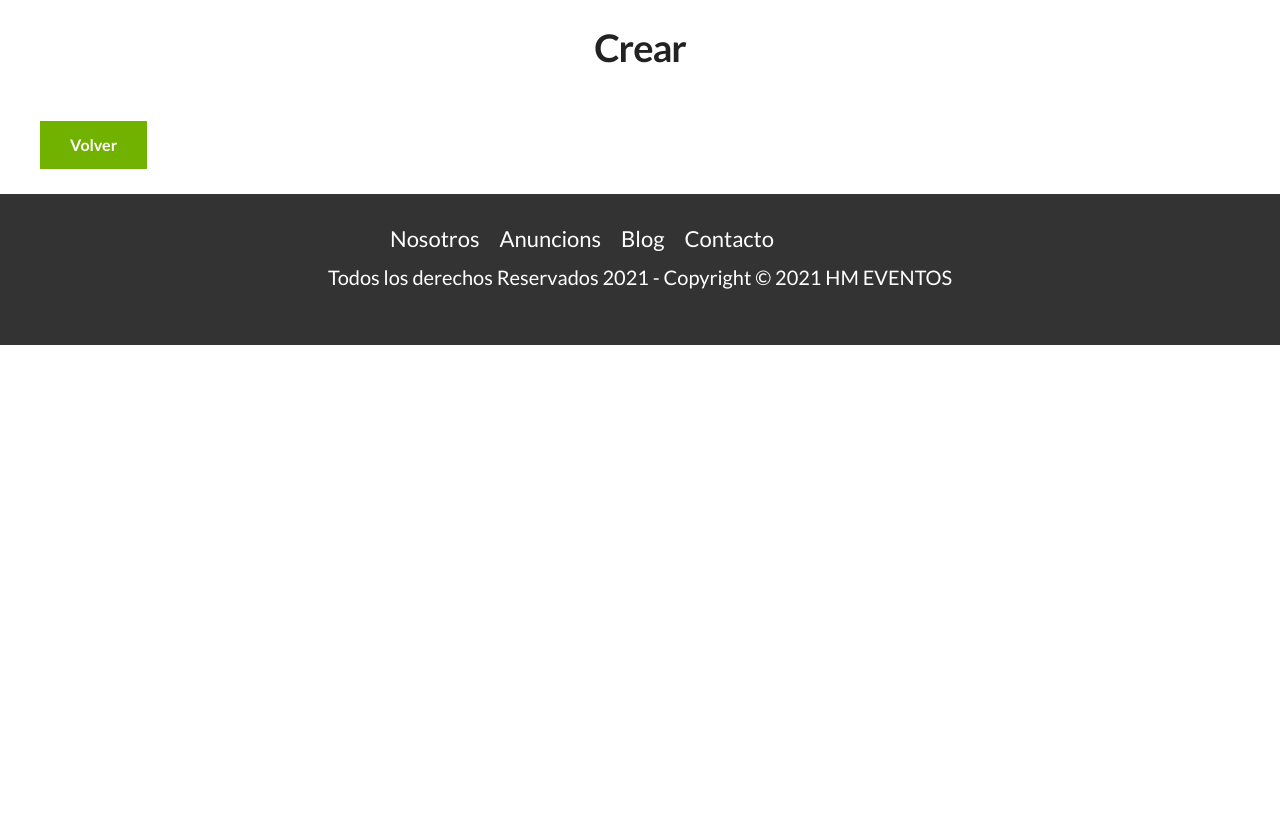
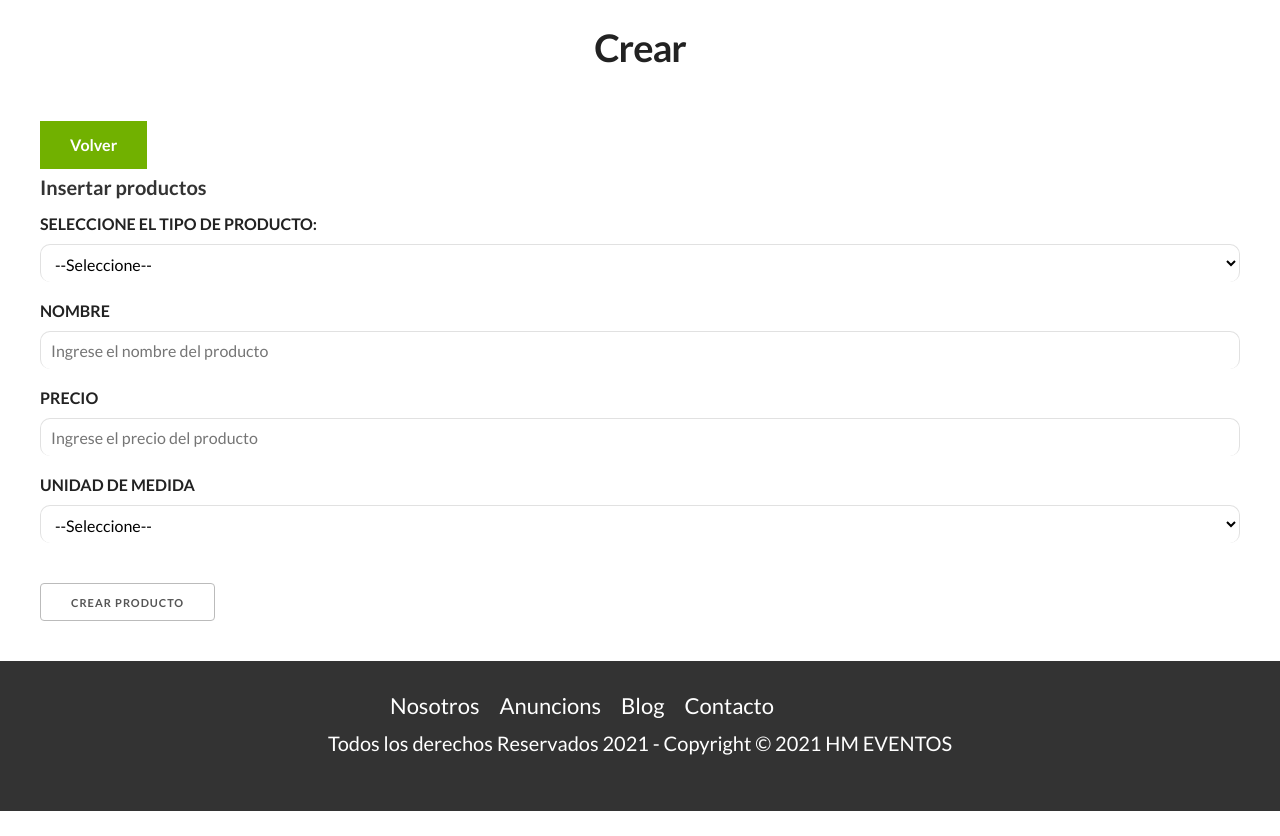
Before and after one commit to DavidEF1996/WebDesings, a PHP site: page /admin/propiedades/crear.php in a window 1280 px wide. Shown: the part 130-966 px from the top of the page. Before the commit the page ends 475 px from the top, so only its background shows below. Run offline with PHP 8.4, Linux system fonts and the light colour scheme.

Commit message:
Crear del Crud de productos finalizado

```diff
--- a/bienesraices_inicio/admin/propiedades/crear.php
+++ b/bienesraices_inicio/admin/propiedades/crear.php
@@ -1,4 +1,52 @@
 <?php
+
+require '../../includes/config/database.php';
+$db = conectarBD();
+
+$errores=[];
+$opcionestipo = '';
+    $nombre = '';
+    $precio = '';
+    $opcionesmedida = '';
+
+if ($_SERVER['REQUEST_METHOD']==='POST'){
+
+
+    $opcionestipo =mysqli_real_escape_string($db, $_POST['opcionestipo']);
+    $nombre =mysqli_real_escape_string($db, $_POST['nombre']);
+    $precio =mysqli_real_escape_string($db, $_POST['precio']);
+    $opcionesmedida =mysqli_real_escape_string($db, $_POST['opcionesmedida']);
+
+    if(!$opcionestipo){
+        $errores[]="Seleccione el tipo de producto a Insertar";
+    }
+    if(!$nombre){
+        $errores[]="El nombre del producto es obligatorio";
+    }
+    if(!$precio){
+        $errores[]="El precio del producto es obligatorio";
+    }
+    if(!$opcionesmedida){
+        $errores[]="Seleccione el tipo de unidad del producto";
+    }
+
+    if(empty($errores)){
+        $auxiliar = substr($opcionestipo,0 ,3);
+        $query = "Insert into $opcionestipo(desc_$auxiliar, precio_$auxiliar, unidad_medida_$auxiliar) values ('$nombre', '$precio', '$opcionesmedida')";
+        $resultado  = mysqli_query($db,$query);
+        if($resultado){
+           header('Location: /admin?mensaje=Creado Correctamente&registrado=1');
+        }
+    }
+
+
+
+
+
+
+}
+
+
 require '../../includes/funciones.php';
 incluirTemplate('header');
 
@@ -7,6 +55,42 @@ incluirTemplate('header');
     <h1>Crear</h1>
     <a href="/admin/"  class="boton boton-verder">Volver</a>
 
+
+    <?php foreach($errores as $error): ?>
+
+        <div class="alerta error">
+            <?php echo $error; ?>
+        </div>
+    <?php endforeach; ?>
+
+    <form class="formulario" name="formulario" method="POST" action="/admin/propiedades/crear.php">
+
+ <legend>Insertar productos</legend>
+ <label for="opcionestipo">Seleccione el tipo de producto: </label>
+     <select name="opcionestipo">
+         <option value="">--Seleccione--</option>
+         <option <?php echo $opcionestipo==="licores"?'selected':'' ?> value="licores">Licores</option>
+         <option <?php echo $opcionestipo==="pasteleria"?'selected':'' ?> value="pasteleria">Pastelería</option>
+     </select>
+
+ <label for="nombre">Nombre</label>
+ <input type="text" id="nombre" name="nombre" placeholder="Ingrese el nombre del producto" value="<?php echo $nombre ?>">
+
+ <label for="precio">Precio</label>
+ <input type="number" step=0.01 id="precio" name="precio" placeholder="Ingrese el precio del producto" value="<?php echo $precio ?>">
+
+ <label for="opcionesmedida">Unidad de Medida</label>
+ <select  name="opcionesmedida">
+         <option value="" >--Seleccione--</option>
+         <option <?php echo $opcionesmedida==="litro"?'selected':'' ?> value="litro">Litro</option>
+         <option <?php echo $opcionesmedida==="unidad"?'selected':'' ?> value="unidad">Unidad</option>
+     </select>
+
+
+ <input type="submit" value="Crear PRODUCTO" class="boton boton-verder"  >
+
+    </form>
+
 </main>
 
 <?php
--- /dev/null
+++ b/bienesraices_inicio/build/css/internas/admin.css
@@ -0,0 +1,2 @@
+.alerta{padding:.5rem;text-align:center;color:#fff;font-weight:700;text-transform:uppercase;margin:1rem 0}.alerta.error{background-color:#dd5142}.alerta.exito{background-color:#84ae84}
+/*# sourceMappingURL=admin.css.map */
--- a/bienesraices_inicio/src/scss/app.scss
+++ b/bienesraices_inicio/src/scss/app.scss
@@ -1,4 +1,5 @@
 @import "base/normalize";
+@import "internas/admin.scss";
 @import "internas/skeleton.scss";
 @import "base/variables";
 @import "base/mixins";
--- /dev/null
+++ b/bienesraices_inicio/src/scss/internas/admin.scss
@@ -0,0 +1,16 @@
+.alerta {
+  padding: 0.5rem;
+  text-align: center;
+  color: white;
+  font-weight: bold;
+  text-transform: uppercase;
+  margin: 1rem 0;
+
+  &.error {
+    background-color: rgb(221, 81, 66);
+  }
+
+  &.exito {
+    background-color: rgb(132, 174, 132);
+  }
+}
```
Also changed, not shown: bienesraices_inicio/admin/index.php (+11 -0 lines), bienesraices_inicio/src/js/carrito.js (+14 -2 lines), bienesraices_inicio/build/css/app.css, bienesraices_inicio/build/js/bundle.min.js, 3 other files.
